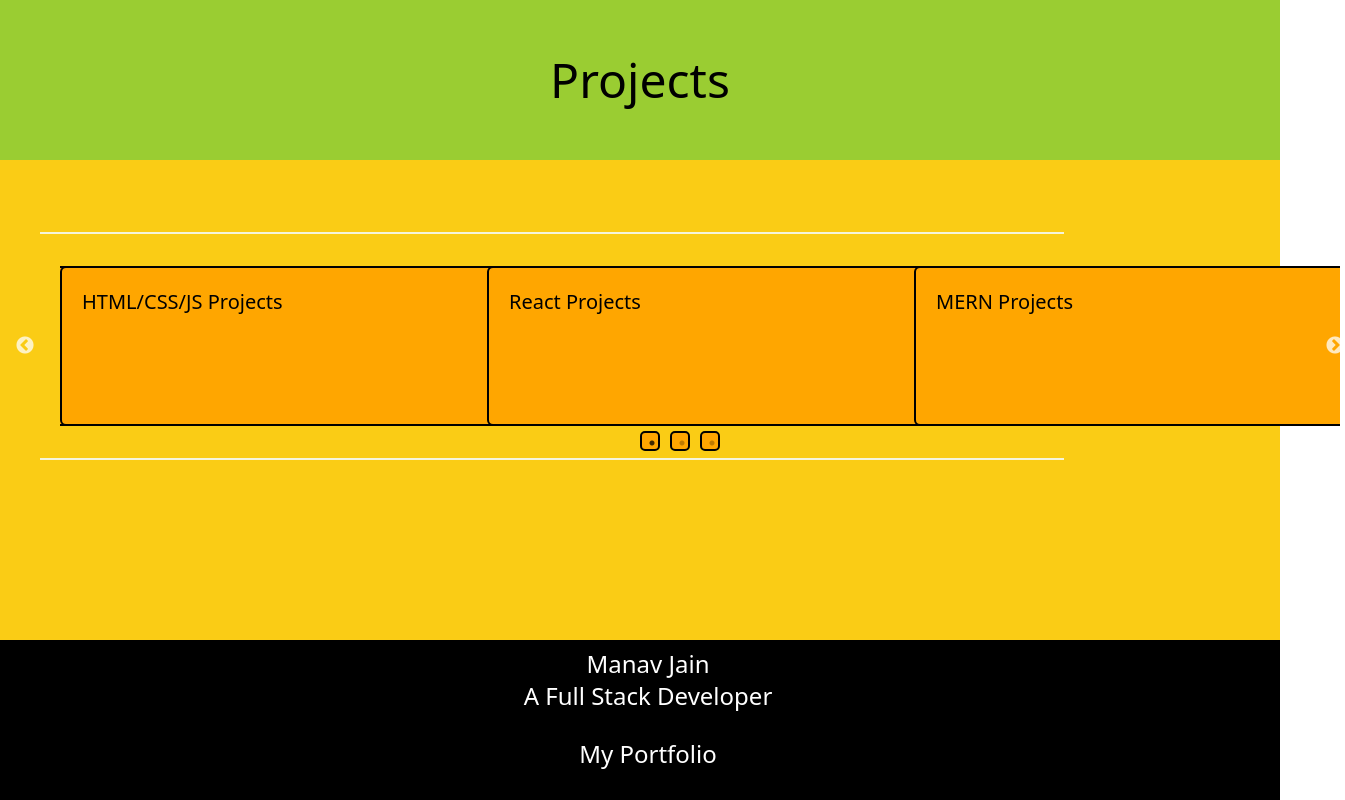
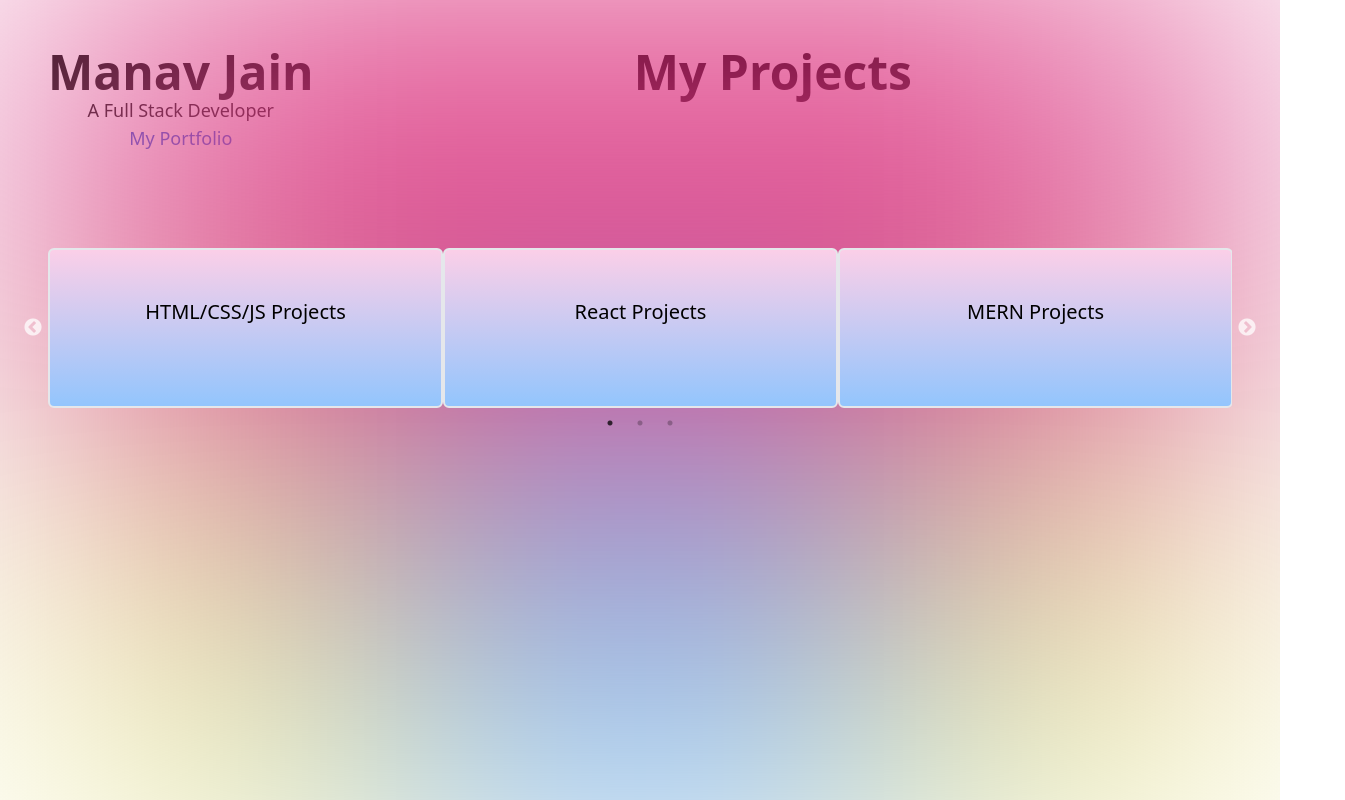
Before and after one commit to ManavJain01/more-projects-page, a React (Vite) app: page / in a window 1280 px wide. Shown: the whole page, 1345 px wide, since content can reach past the window. Built offline with nearby package versions, Linux system fonts and the light colour scheme; the HTML template or start-up script is replaced by a standard one.

Commit message:
changing layout

```diff
--- a/src/More Projects Page/components/Index.jsx
+++ b/src/More Projects Page/components/Index.jsx
@@ -2,8 +2,6 @@
 import Slider from 'react-slick'
 import "slick-carousel/slick/slick.css"
 import "slick-carousel/slick/slick-theme.css"
-
-import './projects.css'
 
 const Index = () => {
   // Carousel Settings
@@ -52,48 +50,47 @@ const Index = () => {
   ]
 
   return (
-    <div className="bg-white">
-      <header>
-        <h1 className="text-5xl">Projects</h1>
+    <body className="relative min-h-lvh overflow-x-hidden">
+      <div className="absolute top-0 left-0 bg-gradient-to-b from-[#f1f4f9] to-[#dff1ff] blur-[150px] h-lvh w-lvw flex flex-col justify-between">
+        <div className="bg-pink-600 w-[90vw] h-[50vh] mx-auto" />
+
+        <div className="bg-yellow-300 w-[80vw] h-[40vh] mx-auto">
+          <div className="bg-blue-400 w-1/2 h-full mx-auto" />
+        </div>
+      </div>
+
+      <header className="text-5xl min-h-[20vh] p-12">
+        <div className="flex justify-between">
+          <div className="flex flex-col items-center">
+            <h1 className="font-bold">Manav Jain</h1>
+            <span className="text-lg">A Full Stack Developer</span>
+            <a href="https://manavjain-portfolio.vercel.app/" className="text-lg text-blue-700 hover:underline">My Portfolio</a>
+          </div>
+
+          <span className="font-bold mx-auto">My Projects</span>
+        </div>
       </header>
 
-      <main className="bg-yellow-400 min-h-[60vh] p-10 flex flex-col">
-        {/* <ul className="flex gap-10 flex-wrap whitespace-nowrap">
-          {projects.map((e,i) => {
-            return(
-              <li key={i} className="w-fit h-[3rem]"><a href={e.link}>{e.name}</a></li>
-            )
-          })}
-        </ul> */}
-        <hr />
+      <main className="flex flex-col gap-10 p-12">
 
+        <div>
           {/* Carousal */}
           <Slider {...settings}>
             {
               projects.map((e, i) =>{
                 return(
-                <a key={i} href={e.link} className="bg-[#FFA600] text-xl h-[10rem] p-5 border-2 border-black rounded-md">
+                  <a key={i} href={e.link} className="bg-gradient-to-t from-blue-300 to-pink-200 text-xl text-center h-[10rem] p-5 py-12 border-2 border-gray-200 rounded-md">
                     {e.name}
                   </a>
                 )
               })
             }
           </Slider>
-        <hr />
+        </div>
+
       </main>
-
-      <footer className="bg-black text-white text-2xl h-[20vh] flex flex-col">
-        <ul className="flex flex-col text-center p-2">
-          <li><h1>Manav Jain</h1></li>
-          <li>A Full Stack Developer</li>
-        </ul>
-
-        <ul className="flex flex-col text-center p-2 list-none">
-          <li><a href="https://manavjain-portfolio.vercel.app/"><h2 className="mt-[10px]">My Portfolio</h2></a></li>
-        </ul>
-      </footer>
-    </div>
+    </body>
   )
 }
 
-export default Index
+export default Index;
--- a/src/More Projects Page/components/projects.css
+++ /dev/null
@@ -1,50 +0,0 @@
-*{
-  margin: 0;
-  padding: 0;
-  box-sizing: border-box;
-  width: 100vw;
-}
-
-body{
-  overflow-x: hidden;
-}
-
-header{
-  min-height: 20vh;
-  background-color: yellowgreen;
-  display: flex;
-  align-items: center;
-  text-align: center;
-}
-
-.slick-slider > div{
-  margin: 0 20px;
-}
-
-main ul{
-  padding: 0 3rem;
-  font-size:larger;
-}
-
-main ul li{
-  background-color: rgb(255, 166, 0);
-  padding: 5px 10px;
-  border: 2px solid black;
-  border-radius: 5px;
-}
-
-/* main ul li:hover{
-  animation-name: enlarge;
-  animation-duration: 1s;
-} */
-
-@keyframes enlarge{
-  from {padding: 10px 30px;}
-  to {padding: 10px 35px;}
-}
-
-main hr{
-  margin: 2rem 0;
-  width: 80vw;
-  border: 1px solid beige;
-}
```
Lines whose indentation alone changed are shown as unchanged.
